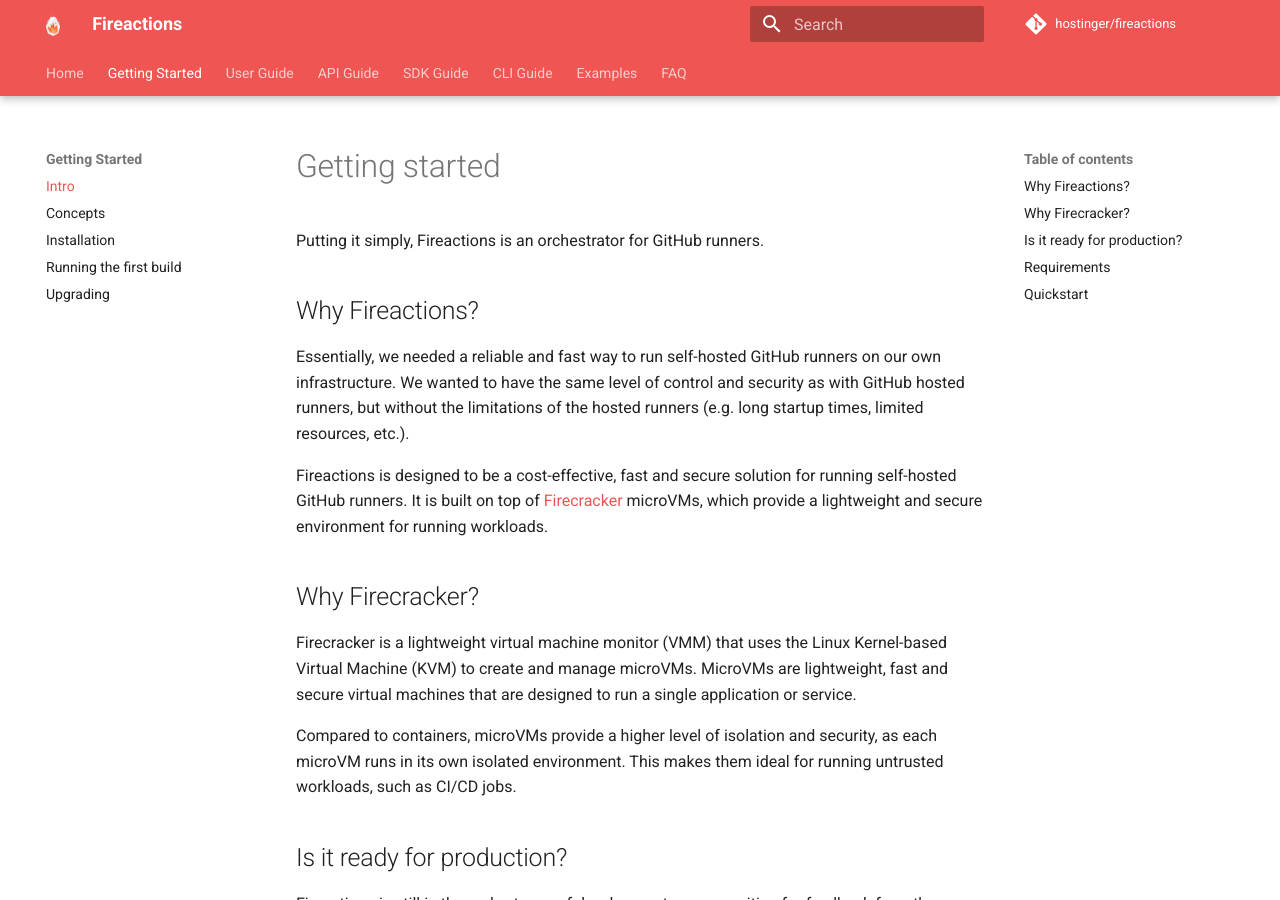
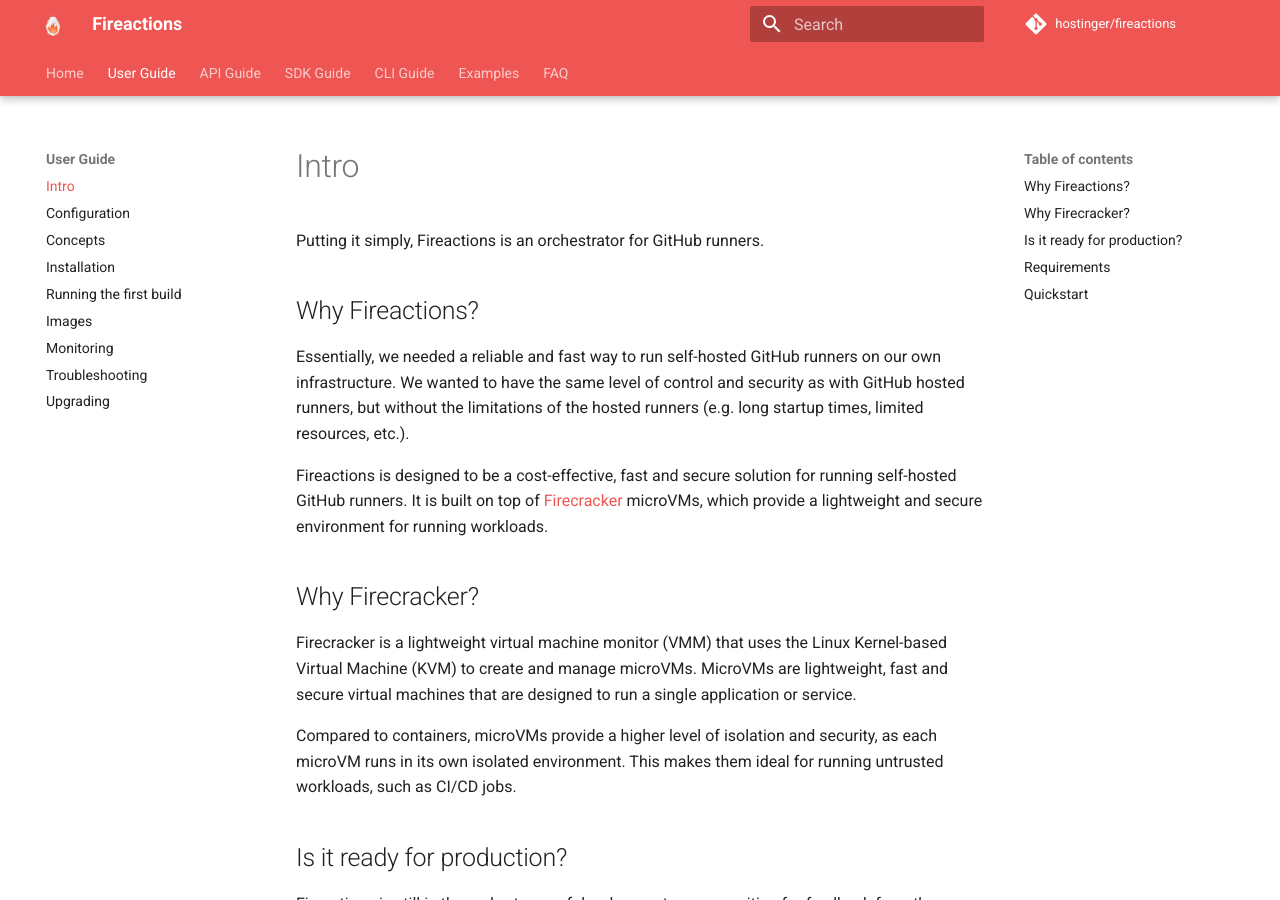
Before and after one commit to pathcl/fireactions, an MkDocs documentation site: the page built from docs/user-guide/index.md, in a window 1280 px wide and 900 px high. Built offline with MkDocs 1.6.1 and Material for MkDocs 9.7.7, drawn with Linux system fonts in a browser that asks for light colours; comment, search, counter and statistics services are not loaded.

Commit message:
docs: Add images page (#185)

```diff
--- a/docs/getting-started/index.md
+++ b/docs/user-guide/index.md
@@ -1,4 +1,4 @@
-# Getting started
+# Intro
 
 Putting it simply, Fireactions is an orchestrator for GitHub runners.
 
--- a/mkdocs.yml
+++ b/mkdocs.yml
@@ -19,15 +19,16 @@
 nav:
   - Home:
       - Overview: "index.md"
-  - Getting Started:
-      - Intro: "getting-started/index.md"
-      - Concepts: "getting-started/concepts.md"
-      - Installation: "getting-started/installation.md"
-      - Running the first build: "getting-started/running-the-first-build.md"
-      - Upgrading: "getting-started/upgrading.md"
   - User Guide:
+      - Intro: "user-guide/index.md"
       - Configuration: "user-guide/configuration.md"
+      - Concepts: "user-guide/concepts.md"
+      - Installation: "user-guide/installation.md"
+      - Running the first build: "user-guide/running-the-first-build.md"
+      - Images: "user-guide/images.md"
       - Monitoring: "user-guide/monitoring.md"
+      - Troubleshooting: "user-guide/troubleshooting.md"
+      - Upgrading: "user-guide/upgrading.md"
   - API Guide: "api/index.md"
   - SDK Guide: "sdk/index.md"
   - CLI Guide: "cli/index.md"
```
Also changed, not shown: docs/user-guide/images.md (added, +36 -0 lines), docs/user-guide/monitoring.md (+1 -1 lines), docs/user-guide/concepts.md (renamed from docs/getting-started/concepts.md), docs/user-guide/installation.md (renamed from docs/getting-started/installation.md), docs/user-guide/running-the-first-build.md (renamed from docs/getting-started/running-the-first-build.md), docs/user-guide/upgrading.md (renamed from docs/getting-started/upgrading.md).
